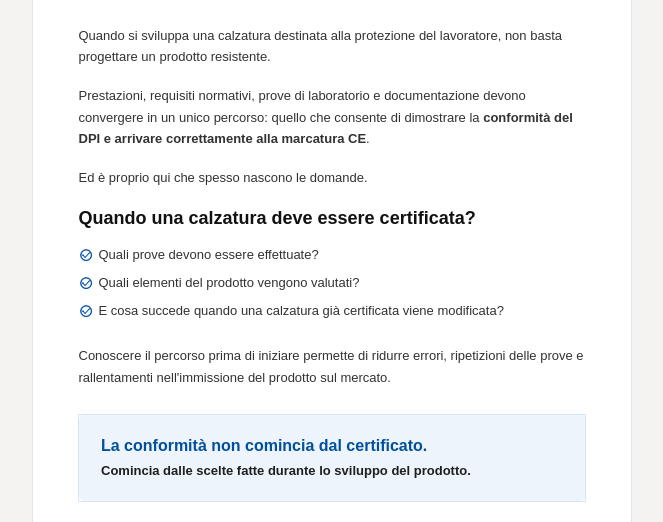
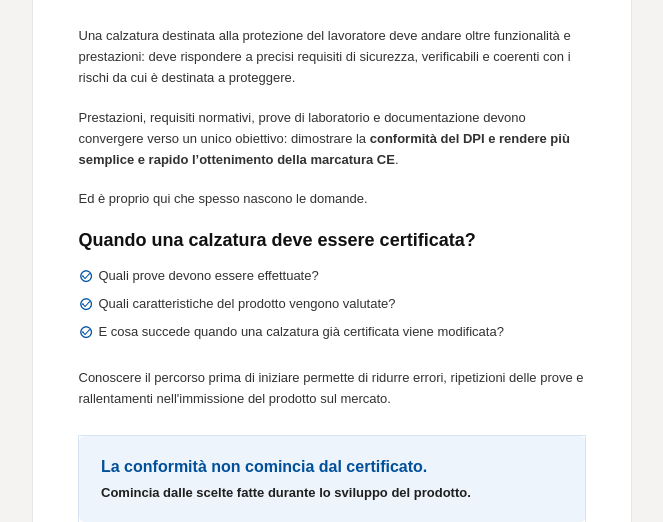
Before and after one commit to guid0pas0lin0/CIMAC, a plain HTML site: page CIMAC_Newsletter_GitHub_Pages_READY/newsletters/certificazione-ce-calzature/index.html in a window 1280 px wide. Shown: the part 780-1302 px from the top of the page, without its empty margins (308-971 px from the left). Drawn offline with Linux system fonts and the light colour scheme.

Commit message:
CIMAC: apply Paola's annotated corrections to certificazione-ce-calzature

```diff
--- a/CIMAC_Newsletter_GitHub_Pages_READY/newsletters/certificazione-ce-calzature/index.html
+++ b/CIMAC_Newsletter_GitHub_Pages_READY/newsletters/certificazione-ce-calzature/index.html
@@ -70,11 +70,11 @@
   <tr><td class="title" style="font-family:Arial,Helvetica,sans-serif;font-size:30px;line-height:1.14;font-weight:800;color:#0a0a0a;padding-bottom:25px;">Una calzatura di sicurezza deve proteggere. Ma deve anche poterlo dimostrare.</td></tr>
   <tr><td style="padding-bottom:28px;"><img src="https://www.cimac.it/wp-content/uploads/2026/10/Scarpe-antinfortunistiche-in-laboratorio.png" width="510" alt="Certificazione CE delle calzature di sicurezza" style="width:100%;max-width:510px;height:auto;"></td></tr>
 
-  <tr><td class="bodycopy" style="font-family:Arial,Helvetica,sans-serif;font-size:13px;line-height:1.64;font-weight:400;color:#323232;padding-bottom:18px;">Quando si sviluppa una calzatura destinata alla protezione del lavoratore, non basta progettare un prodotto resistente.</td></tr>
-  <tr><td class="bodycopy" style="font-family:Arial,Helvetica,sans-serif;font-size:13px;line-height:1.64;font-weight:400;color:#323232;padding-bottom:18px;">Prestazioni, requisiti normativi, prove di laboratorio e documentazione devono convergere in un unico percorso: quello che consente di dimostrare la <strong>conformità del DPI e arrivare correttamente alla marcatura CE</strong>.</td></tr>
+  <tr><td class="bodycopy" style="font-family:Arial,Helvetica,sans-serif;font-size:13px;line-height:1.64;font-weight:400;color:#323232;padding-bottom:18px;">Una calzatura destinata alla protezione del lavoratore deve andare oltre funzionalità e prestazioni: deve rispondere a precisi requisiti di sicurezza, verificabili e coerenti con i rischi da cui è destinata a proteggere.</td></tr>
+  <tr><td class="bodycopy" style="font-family:Arial,Helvetica,sans-serif;font-size:13px;line-height:1.64;font-weight:400;color:#323232;padding-bottom:18px;">Prestazioni, requisiti normativi, prove di laboratorio e documentazione devono convergere verso un unico obiettivo: dimostrare la <strong>conformità del DPI e rendere più semplice e rapido l’ottenimento della marcatura CE</strong>.</td></tr>
   <tr><td class="bodycopy" style="font-family:Arial,Helvetica,sans-serif;font-size:13px;line-height:1.64;font-weight:400;color:#323232;padding-bottom:18px;">Ed è proprio qui che spesso nascono le domande.</td></tr>
   <tr><td class="heading" style="font-family:Arial,Helvetica,sans-serif;font-size:18px;line-height:1.35;font-weight:800;color:#111111;padding-bottom:14px;">Quando una calzatura deve essere certificata?</td></tr>
-  <tr><td style="padding-bottom:24px;"><table role="presentation" width="100%" cellpadding="0" cellspacing="0" border="0"><tr><td width="20" valign="top" style="padding-top:3px;"><img src="assets/check-circle-blue.png" width="14" height="14" alt="" style="width:14px;height:14px;"></td><td class="bodycopy" style="font-family:Arial,Helvetica,sans-serif;font-size:13px;line-height:1.55;font-weight:400;color:#323232;padding-bottom:8px;">Quali prove devono essere effettuate?</td></tr><tr><td width="20" valign="top" style="padding-top:3px;"><img src="assets/check-circle-blue.png" width="14" height="14" alt="" style="width:14px;height:14px;"></td><td class="bodycopy" style="font-family:Arial,Helvetica,sans-serif;font-size:13px;line-height:1.55;font-weight:400;color:#323232;padding-bottom:8px;">Quali elementi del prodotto vengono valutati?</td></tr><tr><td width="20" valign="top" style="padding-top:3px;"><img src="assets/check-circle-blue.png" width="14" height="14" alt="" style="width:14px;height:14px;"></td><td class="bodycopy" style="font-family:Arial,Helvetica,sans-serif;font-size:13px;line-height:1.55;font-weight:400;color:#323232;padding-bottom:0;">E cosa succede quando una calzatura già certificata viene modificata?</td></tr></table></td></tr>
+  <tr><td style="padding-bottom:24px;"><table role="presentation" width="100%" cellpadding="0" cellspacing="0" border="0"><tr><td width="20" valign="top" style="padding-top:3px;"><img src="assets/check-circle-blue.png" width="14" height="14" alt="" style="width:14px;height:14px;"></td><td class="bodycopy" style="font-family:Arial,Helvetica,sans-serif;font-size:13px;line-height:1.55;font-weight:400;color:#323232;padding-bottom:8px;">Quali prove devono essere effettuate?</td></tr><tr><td width="20" valign="top" style="padding-top:3px;"><img src="assets/check-circle-blue.png" width="14" height="14" alt="" style="width:14px;height:14px;"></td><td class="bodycopy" style="font-family:Arial,Helvetica,sans-serif;font-size:13px;line-height:1.55;font-weight:400;color:#323232;padding-bottom:8px;">Quali caratteristiche del prodotto vengono valutate?</td></tr><tr><td width="20" valign="top" style="padding-top:3px;"><img src="assets/check-circle-blue.png" width="14" height="14" alt="" style="width:14px;height:14px;"></td><td class="bodycopy" style="font-family:Arial,Helvetica,sans-serif;font-size:13px;line-height:1.55;font-weight:400;color:#323232;padding-bottom:0;">E cosa succede quando una calzatura già certificata viene modificata?</td></tr></table></td></tr>
   <tr><td class="bodycopy" style="font-family:Arial,Helvetica,sans-serif;font-size:13px;line-height:1.64;font-weight:400;color:#323232;padding-bottom:26px;">Conoscere il percorso prima di iniziare permette di ridurre errori, ripetizioni delle prove e rallentamenti nell'immissione del prodotto sul mercato.</td></tr>
 
   <tr><td class="highlight-box" bgcolor="#eef4fb" style="background:#eef4fb;border:1px solid #d7e4f2;border-radius:6px;padding:20px 22px 19px 22px;">
```
